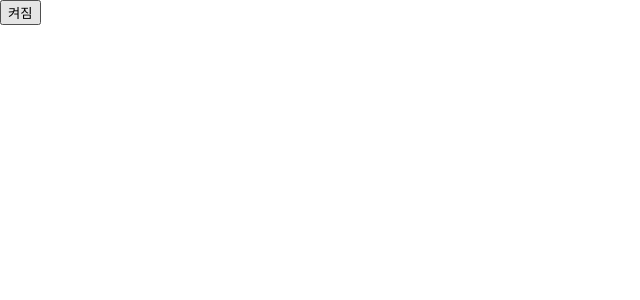
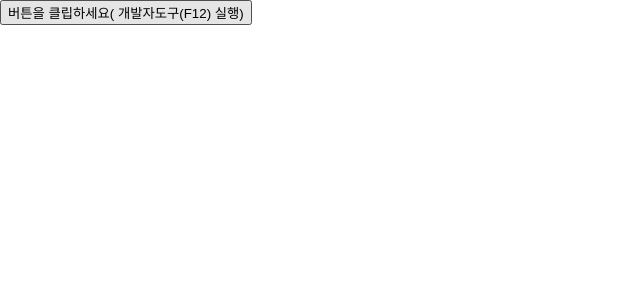
Before and after one commit to ys2601110300/web2, a React (Create React App) app: page / in a window 1280 px wide. Shown: the top 300 px of the page, without its empty margins (0-640 px from the left). Built offline with nearby package versions, Linux system fonts and the light colour scheme.

Commit message:
8장. 이벤트 핸들링 - class형 컴포넌트에서 Event handler 사용 - 함수형 컴포넌트에서 Event handler 사용

```diff
--- /dev/null
+++ b/src/08/MyButton2.jsx
@@ -0,0 +1,22 @@
+import React, {useState} from "react";
+
+function MyButton2()
+{
+    const [count, setCount] = useState(1);
+
+    const btnClick = (id, event) =>
+    {
+        console.log(id, event.target);
+    };
+
+    return(
+        <button onClick ={(event => {
+            setCount((count) => count + 1);
+            btnClick(count, event);
+        })}>
+            버튼을 클립하세요( 개발자도구(F12) 실행)
+        </button>
+    );
+}
+
+export default MyButton2;
--- a/src/index.js
+++ b/src/index.js
@@ -8,7 +8,9 @@
 //import Clock from "./04/Clock";
 import reportWebVitals from './reportWebVitals'
 //import MyButton from "./08/MyButton";
-import Toggle2 from "./08/Toggle2";
+//import Toggle2 from "./08/Toggle2";
+//import MyButton from "./08/MyButton";
+import MyButton2 from "./08/MyButton2";
 //mport Toggle from "./08/Toggle";
 //import ConfirmDialog from "./04/ConfirmDialog";
 //import ConfirmDialogList from "./04/ConfirmDialogList";
@@ -26,7 +28,7 @@
 setInterval(() => {
     root.render(
         <React.StrictMode>
-            <Toggle2/>
+            <MyButton2/>
         </React.StrictMode>
         );
     }, 1000
```
